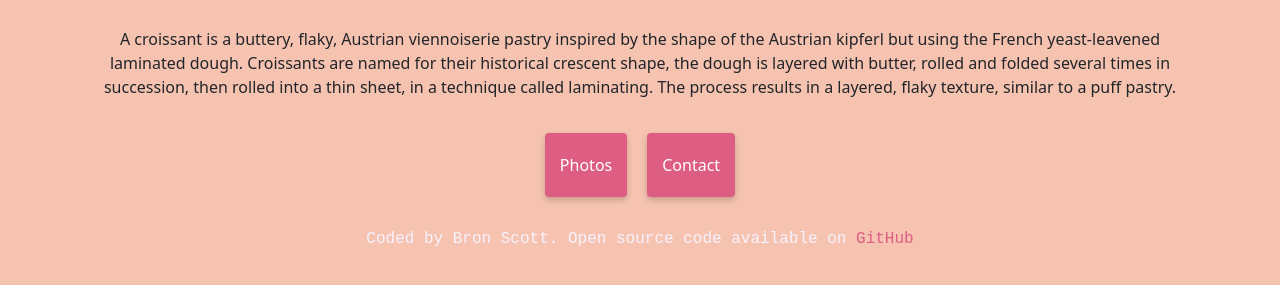
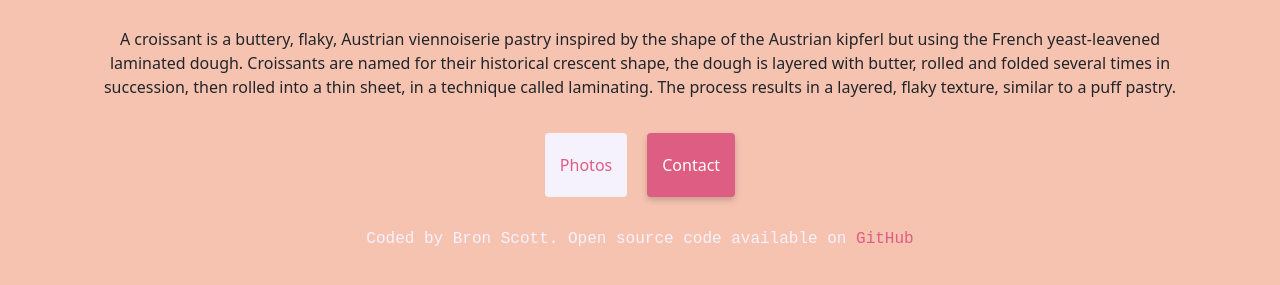
Before and after one commit to bscottAU/croissant-shecodes-challenge, a plain HTML site: page index.html in a window 1280 px wide. In both pictures the pointer is over the link "Photos". Shown: the part 487-772 px from the top of the page. Drawn offline with nearby package versions, Linux system fonts and the light colour scheme.

Commit message:
apply navigation link hover styling

```diff
--- a/src/styles.css
+++ b/src/styles.css
@@ -71,3 +71,11 @@ footer{
   color: #212529;
   text-decoration: none;
 }
+
+.homepage-link:hover,
+.contact-link:hover,
+.photo-link:hover{
+  background: var(--secondary-color);
+  color: var(--primary-color);
+  box-shadow: none;
+}
```
